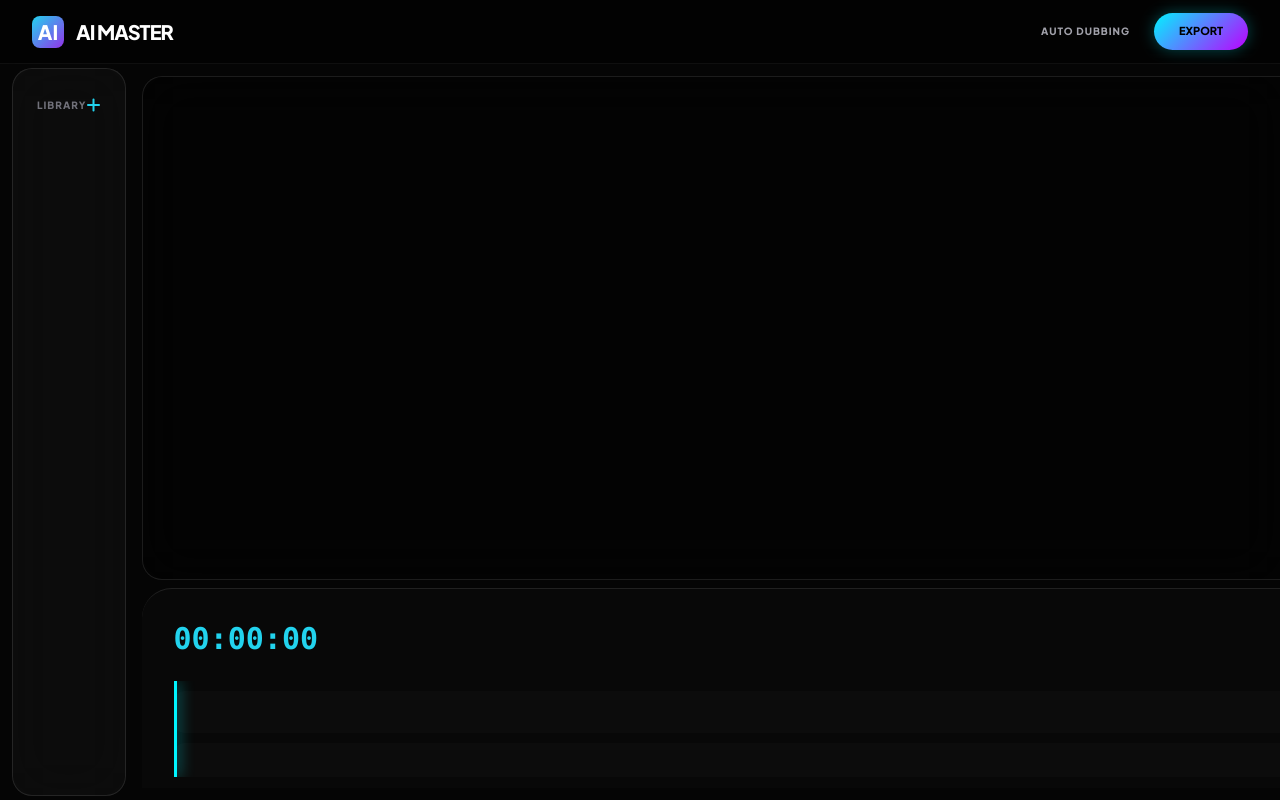
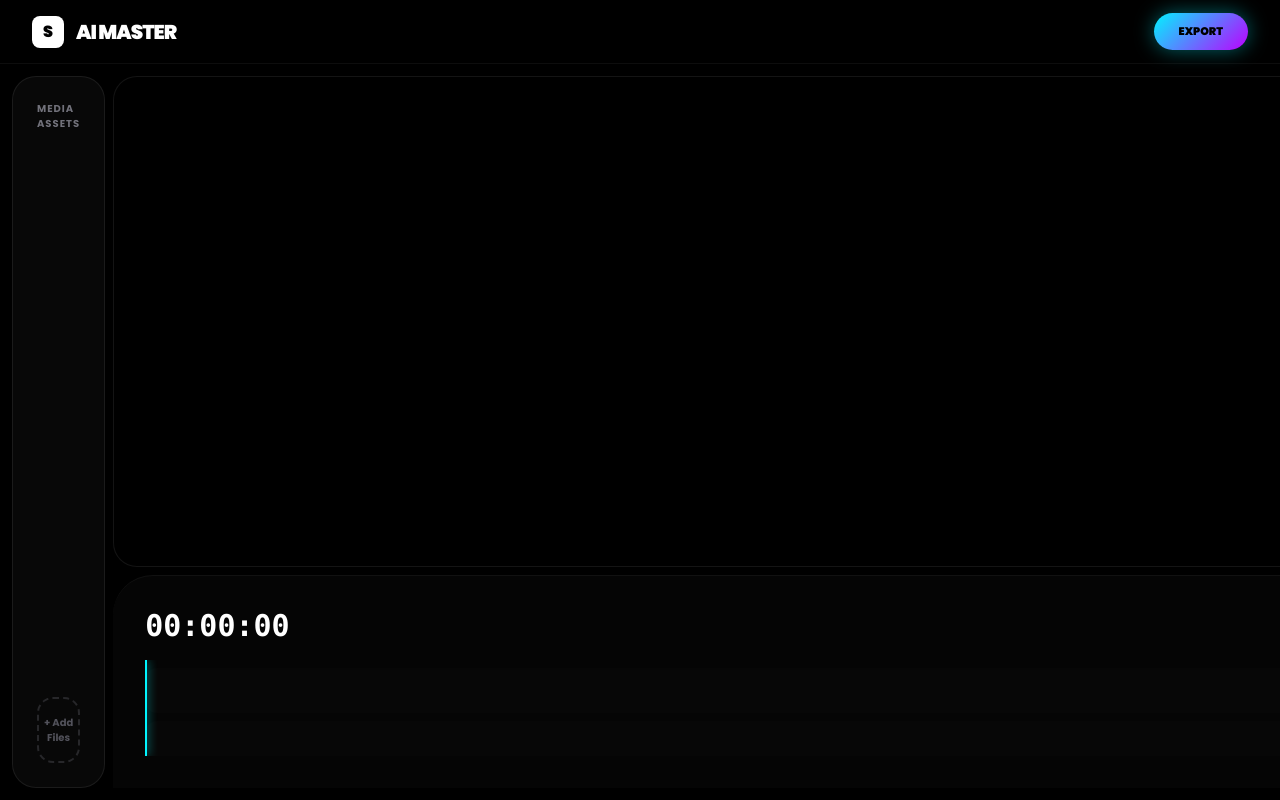
Before and after one commit to mdshakilbai603/AIMASTER, a Flask app: page / in a window 1280 px wide. Run offline with Flask 3, Linux system fonts and the light colour scheme; parts of the project's set-up code (start-up, migrations or seed data) failed here and were passed over; some libraries are stand-ins or nearby versions.

Commit message:
Update index.html

```diff
--- a/templates/index.html
+++ b/templates/index.html
@@ -3,184 +3,110 @@
 <head>
     <meta charset="UTF-8">
     <meta name="viewport" content="width=device-width, initial-scale=1.0">
-    <title>AI Master | Video Editor by Shakil</title>
+    <title>AI Master | Shakil</title>
 
     <script src="https://cdn.tailwindcss.com"></script>
     <script src="https://cdnjs.cloudflare.com/ajax/libs/gsap/3.12.2/gsap.min.js"></script>
     <link rel="stylesheet" href="https://cdnjs.cloudflare.com/ajax/libs/font-awesome/6.6.0/css/all.min.css">
 
     <style>
-        @import url('https://fonts.googleapis.com/css2?family=Plus+Jakarta+Sans:wght@400;600;800&family=Montserrat:wght@100;400;900&display=swap');
+        @import url('https://fonts.googleapis.com/css2?family=Montserrat:wght@900&family=Poppins:wght@700;900&display=swap');
 
-        :root {
-            --accent-1: #00f5ff; /* সায়ান */
-            --accent-2: #bd00ff; /* পার্পল */
-            --bg-deep: #050505;
-            --glass: rgba(255, 255, 255, 0.03);
-            --border: rgba(255, 255, 255, 0.1);
-        }
+        body { background: #000; color: #fff; font-family: 'Poppins', sans-serif; overflow: hidden; height: 100vh; }
 
-        body {
-            background-color: var(--bg-deep);
-            color: #fff;
-            font-family: 'Plus Jakarta Sans', sans-serif;
-            overflow: hidden;
-            height: 100vh;
-        }
-
-        /* --- GSAP INTRO (WHITE & CLEAN) --- */
+        /* --- সেই প্রথম প্রিমিয়াম এনিমেশন (Cosmic Rings) --- */
         #intro-overlay {
             position: fixed;
             inset: 0;
-            background: #000;
-            z-index: 9999;
+            background: radial-gradient(circle at center, #0a0a0a 0%, #000 100%);
+            z-index: 10000;
             display: flex;
-            flex-direction: column;
             align-items: center;
             justify-content: center;
         }
 
-        .intro-name {
-            font-size: clamp(3rem, 12vw, 7rem);
-            font-weight: 900;
-            letter-spacing: -2px;
-            color: #ffffff; /* সাদা কণ্ঠ */
-            position: relative;
+        .cosmic-ring {
+            position: absolute;
+            width: 300px; height: 300px;
+            border-radius: 50%;
+            border: 2px solid #00f5ff;
             opacity: 0;
-            font-family: 'Montserrat', sans-serif;
+            transform: scale(0) rotateX(75deg);
         }
 
-        /* --- NEW COLOR UI (ছবিটির মতো) --- */
-        .glass-panel {
-            background: var(--glass);
-            backdrop-filter: blur(25px);
-            border: 1px solid var(--border);
-            border-radius: 20px;
-            transition: all 0.3s;
-        }
-
-        .glass-panel:hover {
-            box-shadow: 0 0 30px rgba(189, 0, 255, 0.1);
-            border-color: rgba(189, 0, 255, 0.3);
-        }
-
-        .neon-btn {
-            background: linear-gradient(135deg, var(--accent-1), var(--accent-2));
-            color: #000;
-            font-weight: 800;
-            padding: 10px 25px;
-            border-radius: 50px;
-            transition: 0.3s;
-            text-transform: uppercase;
-            font-size: 11px;
-            box-shadow: 0 0 15px rgba(0, 245, 255, 0.3);
-        }
-
-        .neon-btn:hover {
-            box-shadow: 0 0 25px rgba(0, 245, 255, 0.5);
-            transform: scale(1.05);
-        }
-
-        /* --- TIMELINE DESIGN --- */
-        .timeline-container {
-            background: #080808;
-            height: 200px;
-            border-top: 1px solid var(--border);
-            border-radius: 30px 30px 0 0;
-        }
-
-        .playhead {
-            position: absolute;
-            top: 0; bottom: 0;
-            width: 3px;
-            background: var(--accent-1);
-            box-shadow: 0 0 15px var(--accent-1);
+        .shakil-title {
+            font-size: 6rem;
+            font-weight: 900;
+            background: linear-gradient(to right, #fff, #00f5ff, #bd00ff, #fff);
+            background-size: 300%;
+            -webkit-background-clip: text;
+            -webkit-text-fill-color: transparent;
+            animation: flow 5s infinite linear;
             z-index: 10;
         }
 
-        .track {
-            height: 42px;
-            background: rgba(255,255,255,0.02);
-            margin: 10px 0;
-            border-radius: 10px;
-            position: relative;
-            min-width: 5000px;
+        @keyframes flow { 0% { background-position: 0%; } 100% { background-position: 300%; } }
+
+        /* --- মেইন অ্যাপ ডিজাইন (ছবির মতো ডার্ক ও গ্লোয়িং) --- */
+        .glass-panel {
+            background: rgba(255, 255, 255, 0.03);
+            backdrop-filter: blur(20px);
+            border: 1px solid rgba(255, 255, 255, 0.08);
+            border-radius: 24px;
         }
 
-        .clip {
-            position: absolute;
-            height: 32px;
-            top: 5px;
-            border-radius: 8px;
-            background: var(--accent-1);
-            color: #000;
-            font-size: 10px;
-            font-weight: bold;
-            display: flex;
-            align-items: center;
-            padding: 0 10px;
-            cursor: pointer;
+        .action-btn {
+            background: linear-gradient(135deg, #00f5ff, #bd00ff);
+            color: #000; font-weight: 900;
+            padding: 10px 25px; border-radius: 50px;
+            text-transform: uppercase; font-size: 11px;
+            box-shadow: 0 0 20px rgba(0, 245, 255, 0.4);
         }
 
-        .audio-clip {
-            background: var(--accent-2);
-            color: #fff;
-        }
+        /* টাইমলাইন সেটিংস */
+        .timeline { background: #050505; border-top: 1px solid #111; border-radius: 40px 40px 0 0; }
+        .playhead { position: absolute; top: 0; bottom: 0; width: 2px; background: #00f5ff; box-shadow: 0 0 10px #00f5ff; }
+        .track { height: 45px; background: rgba(255,255,255,0.01); margin: 8px 0; border-radius: 12px; position: relative; min-width: 5000px; }
     </style>
 </head>
 <body class="flex flex-col">
 
     <div id="intro-overlay">
-        <h1 class="intro-name" id="shakil-text">SHAKIL</h1>
-        <div id="intro-bar" class="w-0 h-[2px] bg-cyan-400 mt-4"></div>
+        <div class="cosmic-ring" id="ring-1"></div>
+        <div class="cosmic-ring" id="ring-2" style="border-color: #bd00ff;"></div>
+        <h1 class="shakil-title" id="main-name">SHAKIL</h1>
     </div>
 
     <div id="app" class="flex-1 flex flex-col opacity-0">
-        <header class="h-16 px-8 flex items-center justify-between border-b border-white/5 bg-black/50 backdrop-blur-md">
+        <header class="h-16 px-8 flex items-center justify-between border-b border-white/5 bg-black/60">
             <div class="flex items-center gap-3">
-                <div class="w-8 h-8 rounded-lg bg-gradient-to-br from-cyan-400 to-purple-600 flex items-center justify-center text-xl font-black">
-                    AI
-                </div>
+                <div class="w-8 h-8 bg-white rounded-lg flex items-center justify-center text-black font-black">S</div>
                 <h1 class="font-black text-xl tracking-tighter uppercase">AI Master</h1>
             </div>
-
-            <div class="flex items-center gap-6">
-                <button onclick="openDub()" class="text-[10px] font-bold text-zinc-400 hover:text-white transition uppercase tracking-widest">Auto Dubbing</button>
-                <button class="neon-btn">Export</button>
-            </div>
+            <button class="action-btn">Export</button>
         </header>
 
-        <div class="flex flex-1 overflow-hidden px-2">
-            <aside class="w-20 md:w-72 glass-panel p-6 flex flex-col gap-6 m-1">
-                <div class="flex justify-between items-center">
-                    <span class="text-[10px] font-bold text-zinc-500 uppercase tracking-widest">Library</span>
-                    <button onclick="document.getElementById('f-in').click()" class="text-cyan-400"><i class="fa-solid fa-plus"></i></button>
-                </div>
+        <main class="flex-1 flex overflow-hidden p-2">
+            <aside class="w-72 glass-panel m-1 p-6 flex flex-col gap-4">
+                <span class="text-[10px] font-bold text-zinc-500 uppercase tracking-widest">Media Assets</span>
+                <div id="media-list" class="flex-1 overflow-y-auto space-y-3"></div>
+                <button onclick="document.getElementById('f-in').click()" class="w-full py-4 border-2 border-dashed border-zinc-800 rounded-2xl text-[10px] text-zinc-600 hover:border-cyan-500 transition">+ Add Files</button>
                 <input type="file" id="f-in" class="hidden" multiple onchange="handleUpload(this)">
-
-                <div id="media-list" class="flex-1 overflow-y-auto space-y-3 pr-2">
-                    </div>
             </aside>
 
-            <section class="flex-1 flex flex-col p-3">
-                <div class="flex-1 glass-panel relative overflow-hidden flex items-center justify-center bg-black/40">
-                    <video id="v-player" class="max-w-full max-h-full rounded-xl shadow-2xl"></video>
-
-                    <div class="absolute bottom-10 flex items-center gap-10 bg-black/60 backdrop-blur-xl px-10 py-5 rounded-full border border-white/10 opacity-0 hover:opacity-100 transition-all duration-500">
-                        <button class="text-zinc-500 hover:text-white transition"><i class="fa-solid fa-backward-step"></i></button>
-                        <button onclick="toggle()" class="w-14 h-14 bg-white text-black rounded-full flex items-center justify-center text-xl shadow-xl hover:scale-105 transition">
-                            <i id="p-ico" class="fa-solid fa-play"></i>
-                        </button>
-                        <button class="text-zinc-500 hover:text-white transition"><i class="fa-solid fa-forward-step"></i></button>
+            <section class="flex-1 flex flex-col m-1">
+                <div class="flex-1 glass-panel relative flex items-center justify-center bg-black/40 overflow-hidden">
+                    <video id="v-player" class="max-w-full max-h-full rounded-xl"></video>
+                    <div class="absolute bottom-8 flex gap-8 bg-black/80 px-8 py-4 rounded-full border border-white/10">
+                        <button onclick="toggle()" class="w-12 h-12 bg-white text-black rounded-full flex items-center justify-center text-xl"><i id="p-ico" class="fa-solid fa-play"></i></button>
                     </div>
                 </div>
 
-                <div class="timeline-container mt-2 p-8 relative">
-                    <div class="flex justify-between items-center mb-6 sticky left-0 z-50">
-                        <span id="timer" class="text-3xl font-black font-mono text-cyan-400">00:00:00</span>
-                        <button class="bg-cyan-600 px-4 py-1.5 rounded-full text-[10px] font-bold">Add Track</button>
+                <div class="timeline mt-2 p-8 overflow-hidden">
+                    <div class="flex justify-between items-center mb-4">
+                        <span id="timer" class="text-3xl font-black font-mono">00:00:00</span>
+                        <button onclick="openDub()" class="text-xs font-bold text-cyan-400 uppercase tracking-widest">AI Dubbing</button>
                     </div>
-
                     <div class="relative overflow-x-auto h-24" id="timeline-scroll">
                         <div id="playhead" class="playhead"></div>
                         <div id="v-track" class="track"></div>
@@ -188,33 +114,16 @@
                     </div>
                 </div>
             </section>
-        </div>
+        </main>
     </div>
 
-    <div id="dub-modal" class="hidden fixed inset-0 bg-black/95 z-[1000] flex items-center justify-center p-6 backdrop-blur-3xl">
+    <div id="dub-modal" class="hidden fixed inset-0 bg-black/95 z-[1000] flex items-center justify-center backdrop-blur-3xl">
         <div class="w-full max-w-md glass-panel p-10">
-            <h2 class="text-2xl font-black mb-1 uppercase">Cosmic <span class="text-cyan-400">Dubber</span></h2>
-            <p class="text-zinc-500 text-[10px] uppercase tracking-[5px] mb-8">Professional Movie Dubbing</p>
-            <textarea id="dub-txt" class="w-full bg-zinc-950 border border-white/10 p-5 rounded-2xl outline-none focus:border-cyan-500 transition h-36 text-sm mb-6" placeholder="সংলাপটি এখানে লিখুন..."></textarea>
-
-            <div class="grid grid-cols-2 gap-4 mb-8">
-                <label class="cursor-pointer">
-                    <input type="radio" name="v" value="male" class="hidden peer">
-                    <div class="p-4 rounded-2xl bg-zinc-950 border border-white/5 peer-checked:bg-white peer-checked:text-black text-center transition flex flex-col items-center">
-                        <i class="fa-solid fa-mars text-xl mb-1"></i><span class="text-[10px] font-bold uppercase">Actor</span>
-                    </div>
-                </label>
-                <label class="cursor-pointer">
-                    <input type="radio" name="v" value="female" checked class="hidden peer">
-                    <div class="p-4 rounded-2xl bg-zinc-950 border border-white/5 peer-checked:bg-white peer-checked:text-black text-center transition flex flex-col items-center">
-                        <i class="fa-solid fa-venus text-xl mb-1"></i><span class="text-[10px] font-bold uppercase">Actress</span>
-                    </div>
-                </label>
-            </div>
-
+            <h2 class="text-2xl font-black mb-6 uppercase tracking-tighter text-cyan-400">AI Voice Sync</h2>
+            <textarea id="dub-txt" class="w-full bg-zinc-950 border border-white/10 p-5 rounded-2xl outline-none focus:border-cyan-500 text-sm mb-6 h-32" placeholder="সংলাপটি লিখুন..."></textarea>
             <div class="flex gap-4">
-                <button onclick="closeDub()" class="flex-1 py-4 text-xs font-bold text-zinc-500 uppercase tracking-widest">Cancel</button>
-                <button id="dub-btn" onclick="runDub()" class="flex-[2] neon-btn">Generate & Sync Voice</button>
+                <button onclick="closeDub()" class="flex-1 text-zinc-600 font-bold uppercase text-xs">Cancel</button>
+                <button onclick="runDub()" class="flex-[2] action-btn">Generate</button>
             </div>
         </div>
     </div>
@@ -222,16 +131,15 @@
     <script>
         const video = document.getElementById('v-player');
         const playIco = document.getElementById('p-ico');
-        const playhead = document.getElementById('playhead');
 
-        // --- GSAP COSMIC ANIMATION (সাদা কণ্ঠে) ---
+        // --- সেই প্রথম GSAP এনিমেশন (Rings & Dynamic Scale) ---
         window.addEventListener('load', () => {
             const tl = gsap.timeline();
-
-            tl.to("#shakil-text", { duration: 1.5, opacity: 1, y: -20, ease: "power4.out" })
-              .to("#intro-bar", { duration: 1, w: "200px", ease: "expo.inOut" }, "-=0.5")
-              .to("#intro-overlay", { duration: 1.2, scale: 1.5, opacity: 0, display: "none", ease: "power4.inOut", delay: 0.5 })
-              .to("#app", { duration: 1, opacity: 1, ease: "power2.out" }, "-=0.5");
+            tl.to("#ring-1", { duration: 1.5, opacity: 0.5, scale: 2.5, ease: "power4.out" })
+              .to("#ring-2", { duration: 1.5, opacity: 0.3, scale: 3.2, ease: "power4.out" }, "-=1")
+              .to("#main-name", { duration: 2, scale: 1.1, opacity: 1, ease: "elastic.out(1, 0.3)" }, "-=1")
+              .to("#intro-overlay", { duration: 1.2, y: "-100%", ease: "expo.inOut", delay: 0.5 })
+              .to("#app", { duration: 1, opacity: 1, ease: "power4.out" }, "-=0.8");
         });
 
         function toggle() {
@@ -244,13 +152,10 @@
             for(let f of input.files) fd.append('files', f);
             const res = await fetch('/upload', { method: 'POST', body: fd });
             const data = await res.json();
-
             if(data.uploaded.length > 0) {
-                const url = `/uploads/${data.uploaded[0]}`;
-                video.src = url;
-                document.getElementById('v-track').innerHTML = `<div class="clip w-[1500px] animate__animated animate__fadeInLeft">${data.uploaded[0]}</div>`;
-                video.play();
-                playIco.className = 'fa-solid fa-pause';
+                video.src = `/uploads/${data.uploaded[0]}`;
+                document.getElementById('v-track').innerHTML = `<div class="absolute h-full bg-cyan-500/30 border-l-2 border-cyan-400 px-4 flex items-center text-[10px]">${data.uploaded[0]}</div>`;
+                video.play(); playIco.className = 'fa-solid fa-pause';
             }
         }
 
@@ -259,28 +164,21 @@
 
         async function runDub() {
             const text = document.getElementById('dub-txt').value;
-            const gender = document.querySelector('input[name="v"]:checked').value;
-            if(!text) return;
-
             const res = await fetch('/api/generate-dub', {
                 method: 'POST',
                 headers: {'Content-Type': 'application/json'},
-                body: JSON.stringify({ text, gender })
+                body: JSON.stringify({ text })
             });
             const data = await res.json();
             if(data.status === 'success') {
-                const audio = new Audio(data.audio_url);
-                audio.play();
-                const pos = video.currentTime;
-                document.getElementById('a-track').innerHTML += `<div class="clip audio-clip w-60" style="left:${pos * 40}px">Sync: ${gender.toUpperCase()}</div>`;
+                new Audio(data.audio_url).play();
+                closeDub();
             }
-            closeDub();
         }
 
         video.ontimeupdate = () => {
-            const t = video.currentTime;
-            document.getElementById('timer').innerText = t.toFixed(2).padStart(5, '0');
-            playhead.style.left = (t * 40) + "px";
+            document.getElementById('timer').innerText = video.currentTime.toFixed(2);
+            document.getElementById('playhead').style.left = (video.currentTime * 40) + "px";
         };
     </script>
 </body>
```
